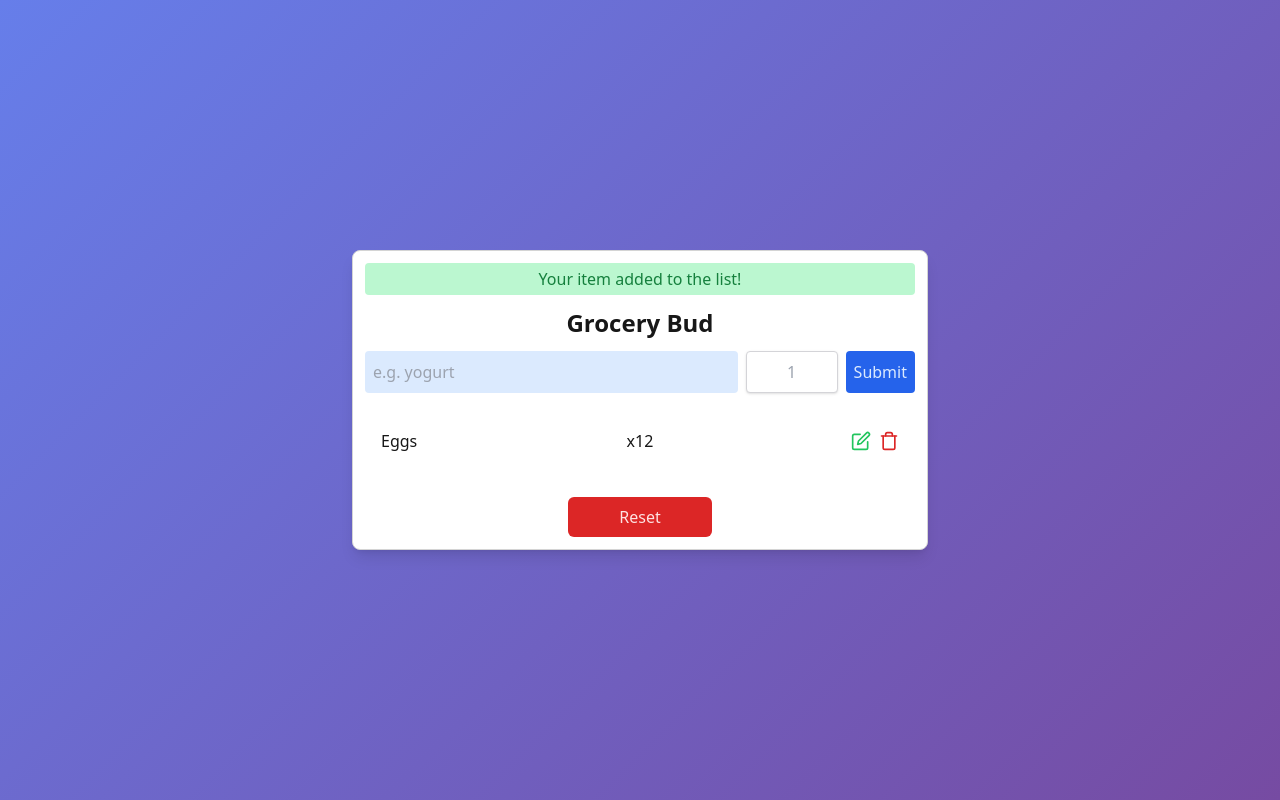
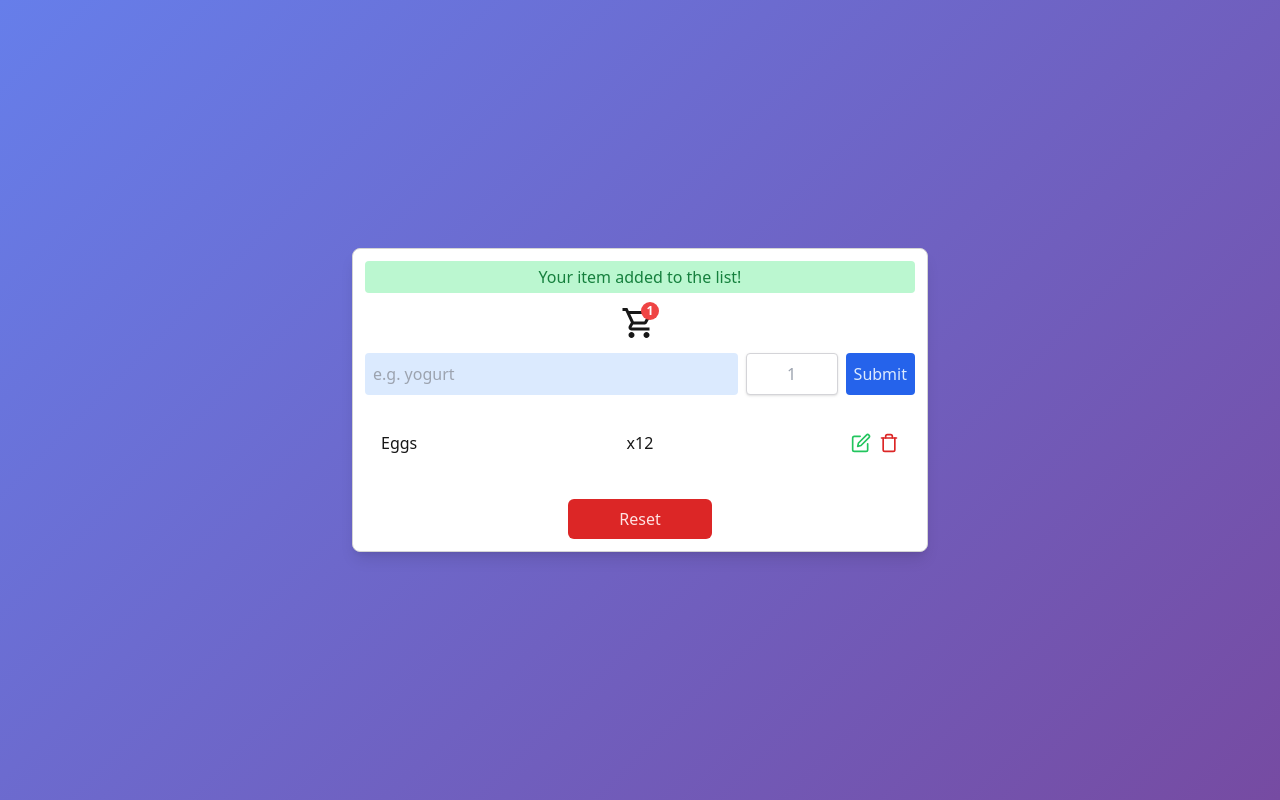
Before and after one commit to oknerdem/grocery-list, a Next.js app: page / in a window 1280 px wide. Built offline with nearby package versions, Linux system fonts and the light colour scheme.

Commit message:
cart icon - which shows count of items in cart

```diff
--- a/components/main.tsx
+++ b/components/main.tsx
@@ -1,4 +1,5 @@
 import { FiEdit, FiTrash } from 'react-icons/fi';
+import { MdOutlineLocalGroceryStore } from 'react-icons/md';
 import styles from '@/styles/Home.module.css';
 
 const Main = () => {
@@ -11,7 +12,12 @@ const Main = () => {
         {/* <div className="bg-red-200 p-1 text-center rounded text-red-700">
           Your item removed from the list!
         </div> */}
-        <h2 className="text-center text-2xl font-bold">Grocery Bud</h2>
+        <h2 className="text-2xl font-bold flex items-center justify-center">
+          <MdOutlineLocalGroceryStore className="text-4xl" />
+          <sup className="text-xs rounded-full bg-red-500 px-1.5 -ml-4 mb-3 text-white py-[1px]">
+            1
+          </sup>
+        </h2>
         <form
           className="flex justify-center gap-2"
           onClick={(e: any) => {
```
